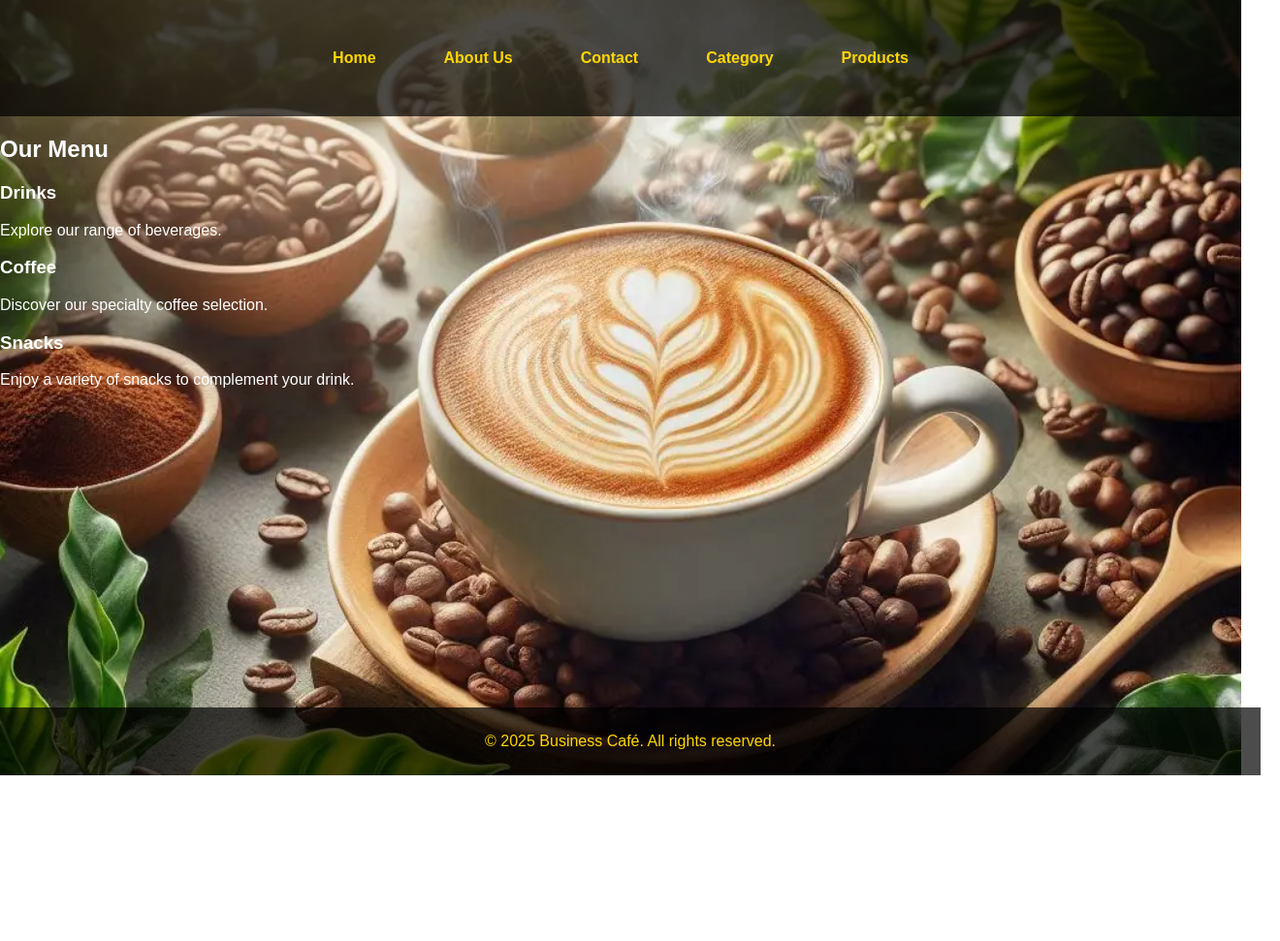
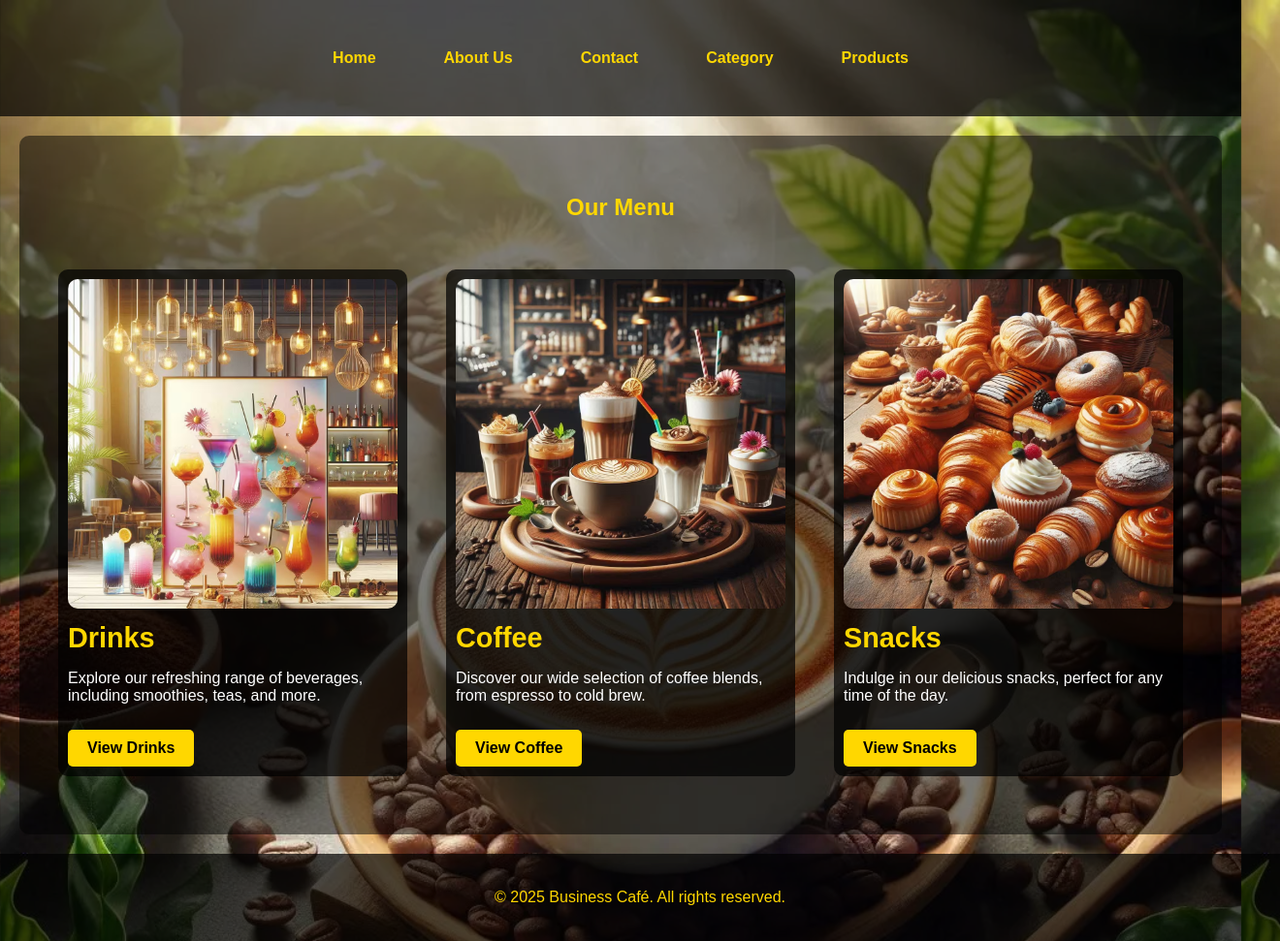
Before and after one commit to austzdee/dannitoCafe, a plain HTML site: page category.html in a window 1280 px wide. Shown: the whole page at 97% size, 1320 px wide, since content can reach past the window. Before the commit the page ends 800 px from the top, so only its background shows below. Drawn offline with Linux system fonts and the light colour scheme.

Commit message:
modified category page with images and improved css

```diff
--- a/category.html
+++ b/category.html
@@ -18,14 +18,28 @@
             </ul>
         </nav>
     </header>
-    <section id="menu">
-        <h2>Our Menu</h2>
-        <h3>Drinks</h3>
-        <p>Explore our range of beverages.</p>
-        <h3>Coffee</h3>
-        <p>Discover our specialty coffee selection.</p>
-        <h3>Snacks</h3>
-        <p>Enjoy a variety of snacks to complement your drink.</p>
+    <section class="menu-category">
+        <h1>Our Menu</h1>
+        <div class="categories">
+            <div class="category-item">
+                <img src="/css/resources/d.avif" alt="Drinks">
+                <h2>Drinks</h2>
+                <p>Explore our refreshing range of beverages, including smoothies, teas, and more.</p>
+                <a href="drinks.html" class="btn">View Drinks</a>
+            </div>
+            <div class="category-item">
+                <img src="/css/resources/coffee drink images.avif" alt="Coffee">
+                <h2>Coffee</h2>
+                <p>Discover our wide selection of coffee blends, from espresso to cold brew.</p>
+                <a href="coffee.html" class="btn">View Coffee</a>
+            </div>
+            <div class="category-item">
+                <img src="/css/resources/pastries.avif" alt="Snacks">
+                <h2>Snacks</h2>
+                <p>Indulge in our delicious snacks, perfect for any time of the day.</p>
+                <a href="snacks.html" class="btn">View Snacks</a>
+            </div>
+        </div>
     </section>
     <footer>
         <p>&copy; 2025 Business Café. All rights reserved.</p>
--- a/css/styles.css
+++ b/css/styles.css
@@ -118,8 +118,8 @@ footer {
     background-color: rgba(0, 0, 0, 0.7); /* Semi-transparent black background */
     color: #FFD700; /* Gold color for footer text */
     text-align: center;
-    padding: 10px;
-    position: fixed;
+    padding: 20px;
+    position: relative;
     width: 100%;
     bottom: 0;
 }
@@ -132,6 +132,12 @@ footer a {
 
 footer a:hover {
     text-decoration: underline; /* Underline on hover */
+}
+
+footer .footer-content {
+    display: flex;
+    flex-direction: column;
+    align-items: center;
 }
 
 
@@ -193,6 +199,38 @@ footer a:hover {
     background-color: #FFC107; /* Lighter gold background on hover */
 }
 
+
+/* About Us Section Styles */
+#about .container {
+    background-color: rgba(0, 0, 0, 0.7); /* Semi-transparent background for better readability */
+    padding: 40px;
+    border-radius: 10px;
+    margin: 20px auto;
+    max-width: 900px;
+}
+
+#about h1, #about h2, #about h3 {
+    color: #FFD700; /* Gold color for headings */
+}
+
+#about p {
+    color: #FFFFFF; /* White color for paragraph text */
+}
+
+/* Team Member Styles */
+.team-member {
+    margin-bottom: 30px;
+}
+
+.team-member h3 {
+    font-size: 1.8em;
+    margin-bottom: 10px;
+}
+
+.team-member p {
+    margin: 5px 0
+}
+
 /* FAQ Section Styles */
 #faq {
     padding: 60px 20px;
@@ -237,6 +275,66 @@ footer a:hover {
     color: #FFFFFF; /* White text for answers */
 }
 
+
+/* Menu Category Styles */
+.menu-category {
+    text-align: center;
+    padding: 40px 20px;
+    background-color: rgba(0, 0, 0, 0.5); /* Semi-transparent black background */
+    margin: 20px;
+    border-radius: 10px;
+}
+
+.menu-category h1 {
+    color: #FFD700; /* Gold color for main heading */
+    margin-bottom: 30px;
+}
+
+.categories {
+    display: flex;
+    justify-content: space-around;
+    flex-wrap: wrap; /* Allows wrapping for smaller screens */
+}
+
+.category-item {
+    width: 30%;
+    margin: 20px 0;
+    color: #FFD700; /* Gold color for headings */
+    text-align: left; /* Align text to left for better readability */
+    padding: 10px;
+    box-sizing: border-box; /* Include padding and border in element's total width/height */
+    background-color: rgba(0, 0, 0, 0.7); /* Semi-transparent black background for category items */
+    border-radius: 10px;
+}
+
+.category-item img {
+    width: 100%;
+    border-radius: 10px;
+}
+
+.category-item h2 {
+    font-size: 1.8em;
+    margin: 10px 0;
+}
+
+.category-item p {
+    color: #FFFFFF; /* White color for paragraph text */
+}
+
+.category-item .btn {
+    background-color: #FFD700; /* Gold button background */
+    color: #000000; /* Black button text */
+    padding: 10px 20px;
+    border-radius: 5px;
+    text-decoration: none;
+    font-weight: bold;
+    display: inline-block;
+    margin-top: 10px;
+}
+
+.category-item .btn:hover {
+    background-color: #FFFFFF; /* White background on hover */
+    color: #000000
 
 
 /* Responsive Styles */
```
Also changed, not shown: css/resources/coffee drink images.avif (added), css/resources/d.avif (added), css/resources/pastries.avif (added).
